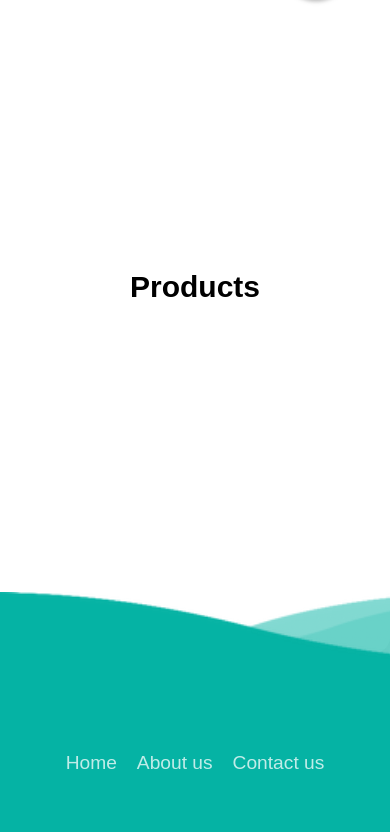
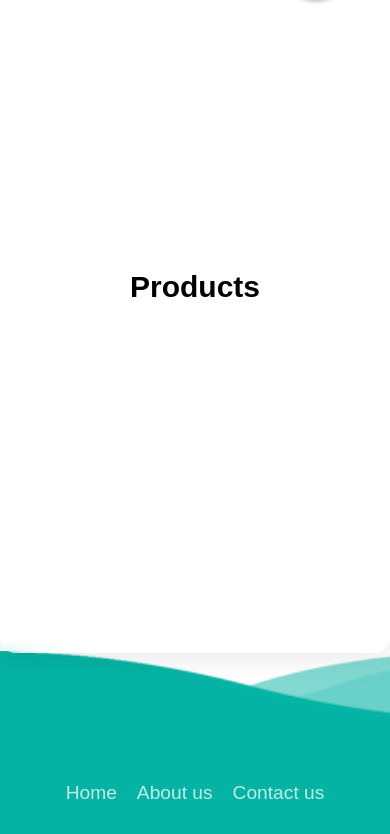
Before and after one commit to T19A0004/ecommerce, a plain HTML site: page index.html in a window 390 px wide. Shown: the part 746-1580 px from the top of the page. Drawn offline with nearby package versions, Linux system fonts and the light colour scheme.

Commit message:
footer fix

```diff
--- a/app.js
+++ b/app.js
@@ -272,7 +272,7 @@ function setCartItems() {
       let product = `
           <div class = "cart-item-info">
               <img class= "cart-item-image" src = "./images/${cart[i].image}" alt = "product image">
-              <div>
+              <div class="info">
               <h3 class = "cart-item-name">${cart[i].name}</h3>
               <div class = "cart-item-category">For ${cart[i].type}</div>
               <span class = "cart-item-price">Price: ${cart[i].price}$</span>
--- a/style.css
+++ b/style.css
@@ -347,28 +347,28 @@ aside {
 }
 
 .wave#wave1 {
-  z-index: 1000;
+  z-index: -1;
   opacity: 1;
   bottom: 0;
   animation: animateWaves 4s linear infinite;
 }
 
 .wave#wave2 {
-  z-index: 999;
+  z-index: -2;
   opacity: 0.5;
   bottom: 10px;
   animation: animate 4s linear infinite !important;
 }
 
 .wave#wave3 {
-  z-index: 1000;
+  z-index: -1;
   opacity: 0.2;
   bottom: 15px;
   animation: animateWaves 3s linear infinite;
 }
 
 .wave#wave4 {
-  z-index: 999;
+  z-index: -2;
   opacity: 0.7;
   bottom: 20px;
   animation: animate 3s linear infinite;
@@ -418,6 +418,10 @@ aside {
     width: 80%;
   }
 
+  .info {
+    font-size: smaller;
+  }
+
   .cart-item-info {
     height: 165px;
   }
@@ -446,7 +450,8 @@ aside {
     order: 3;
   }
 
-  footer {
+  .footer {
     min-height: 25px;
+    margin-top: 25%;
   }
 }
```
